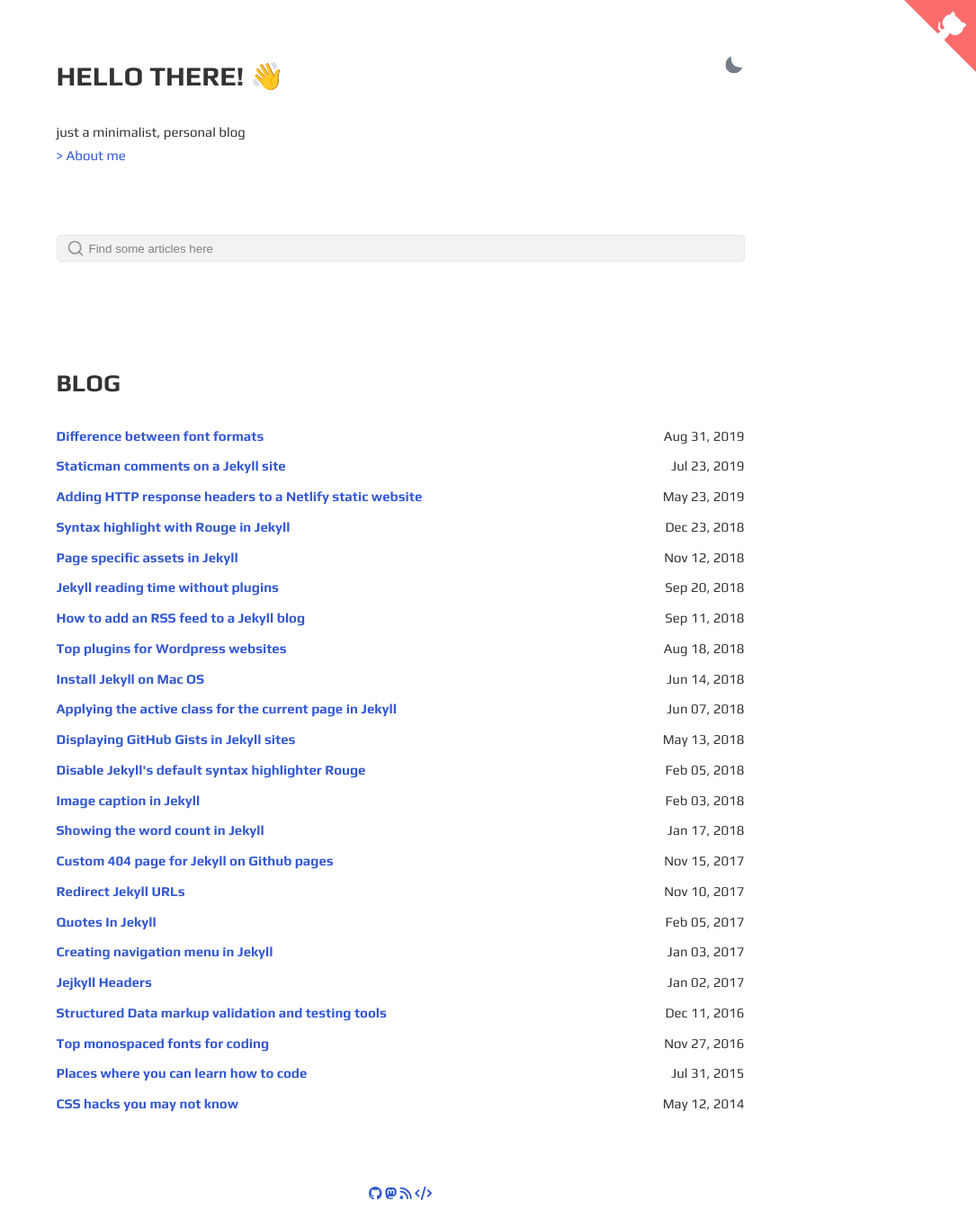
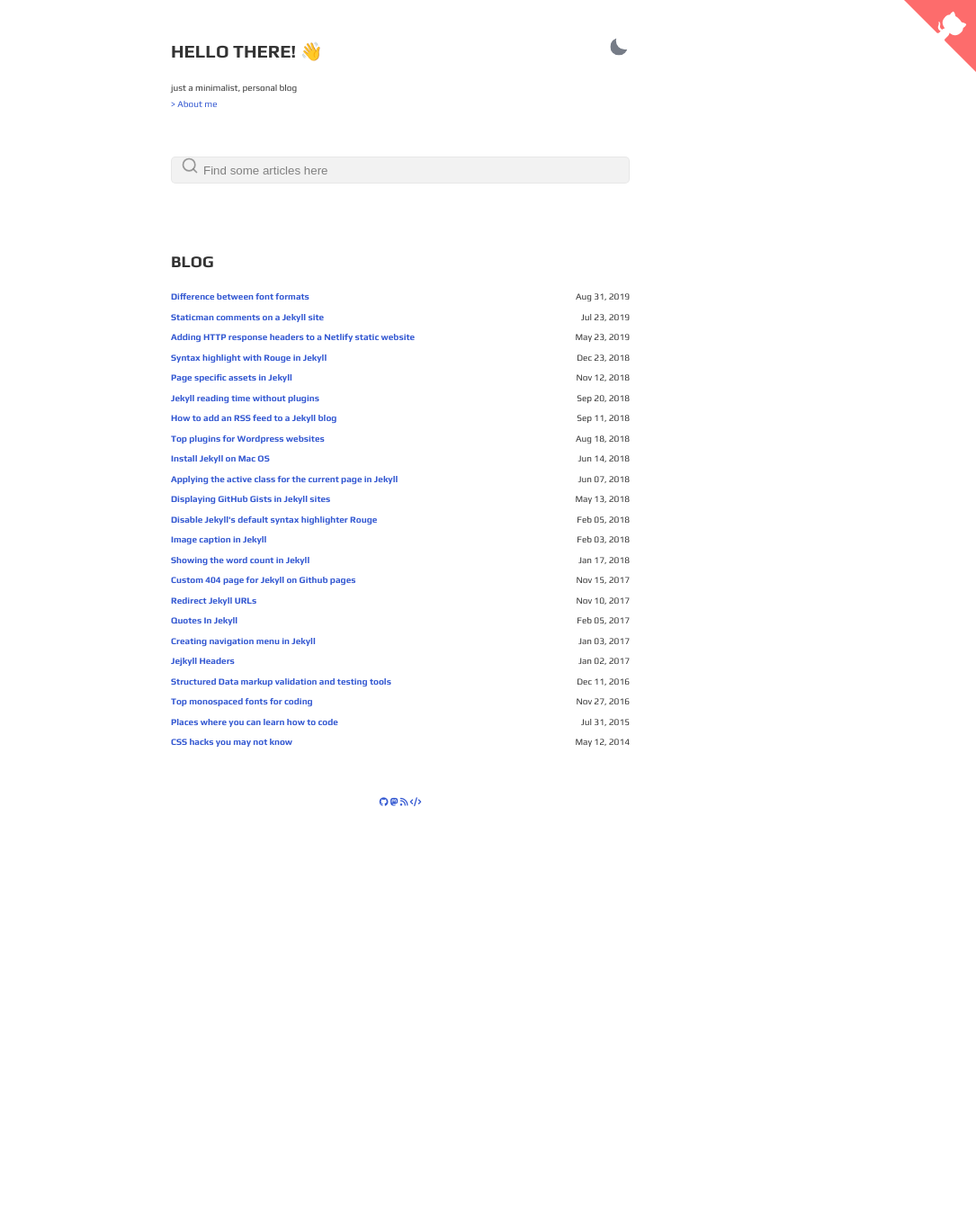
Before and after one commit to SeimiNomore/jlchristian.com, a Jekyll site: the page built from index.html, in a window 1280 px wide. Shown: the whole page at 90% size, without its empty margins (195-1280 px from the left). Built offline with Jekyll 4.4.1, drawn with Linux system fonts in a browser that asks for light colours; nearby versions of some CDN libraries; after the commit the page ends 910 px from its top, so only the background shows below that.

Commit message:
update = html { 	font-size:15 to10px; }

```diff
--- a/_sass/_main.scss
+++ b/_sass/_main.scss
@@ -9,7 +9,7 @@
 }
 
 html {
-	font-size: 15px;
+	font-size: 10px;
 }
 
 #theme-toggle {
```
Also changed, not shown: about.md (added).
